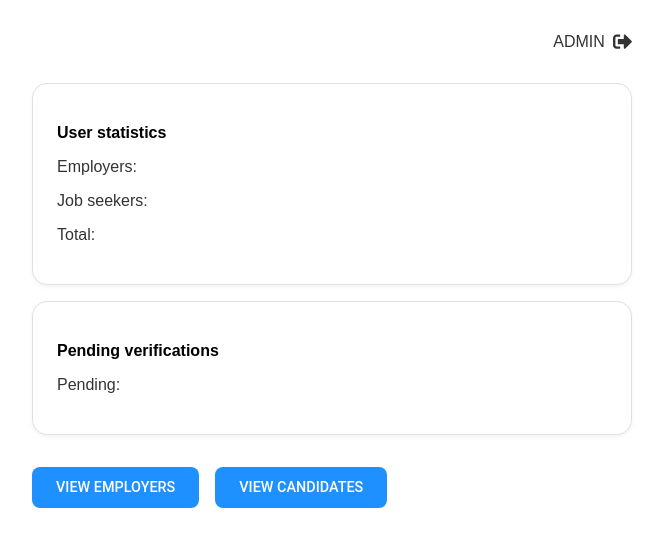
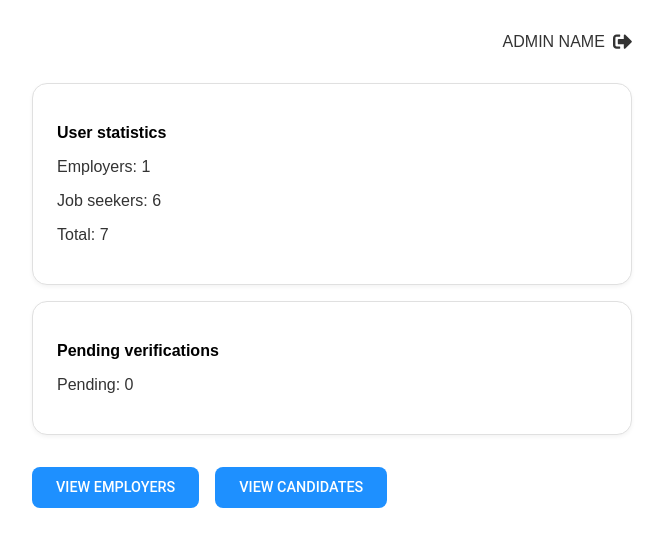
Before and after one commit to who-is-he18/JobHive, a React (Vite) app in the folder client/: page /admin in a window 1280 px wide. Shown: the top 546 px of the page, without its empty margins (308-971 px from the left). Built offline with nearby package versions, Linux system fonts and the light colour scheme.

Commit message:
Let the number of user stats be visible through fetching

```diff
--- a/client/src/pages/AdminPage.jsx
+++ b/client/src/pages/AdminPage.jsx
@@ -1,26 +1,49 @@
-import React from 'react';
+import React, { useEffect, useState } from 'react';
 import './AdminPage.css';
 import { FaSignOutAlt } from 'react-icons/fa'; // Importing an icon for the logout button
 
 const AdminPage = () => {
+    const [employersCount, setEmployersCount] = useState(0);
+    const [jobseekersCount, setJobseekersCount] = useState(0);
+    const [pendingVerifications, setPendingVerifications] = useState(0);
+
+useEffect(() => {
+    fetch('/jobhive.json')
+        .then((response) => response.json())
+        .then((jsonData) => {
+            // Count employers
+            const employers = jsonData.employer_profiles || [];
+            setEmployersCount(employers.length);
+
+            // Count jobseekers
+            const jobseekers = jsonData.jobseeker_profiles || [];
+            setJobseekersCount(jobseekers.length);
+
+            // Count pending verifications
+            const pending = jobseekers.filter((profile) => !profile.profile_verified).length;
+            setPendingVerifications(pending);
+        })
+        .catch((error) => console.error('Error fetching data:', error));
+}, []);
+
 return (
     <div className="admin-page">
         <header className="admin-header">
-            <span className="admin-name">ADMIN</span>
+            <span className="admin-name">ADMIN NAME</span>
             <FaSignOutAlt className="logout-icon" /> {/* Logout icon */}
         </header>
 
         <section className="stats-section">
             <div className="user-stats">
                 <h3>User statistics</h3>
-            <p>Employers: </p>
-            <p>Job seekers: </p>
-            <p>Total: </p>
+                <p>Employers: {employersCount}</p>
+                <p>Job seekers: {jobseekersCount}</p>
+                <p>Total: {employersCount + jobseekersCount}</p>
             </div>
 
             <div className="pending-verifications">
                 <h3>Pending verifications</h3>
-            <p>Pending: </p>
+                <p>Pending: {pendingVerifications}</p>
             </div>
         </section>
 
```
Lines whose indentation alone changed are shown as unchanged.
